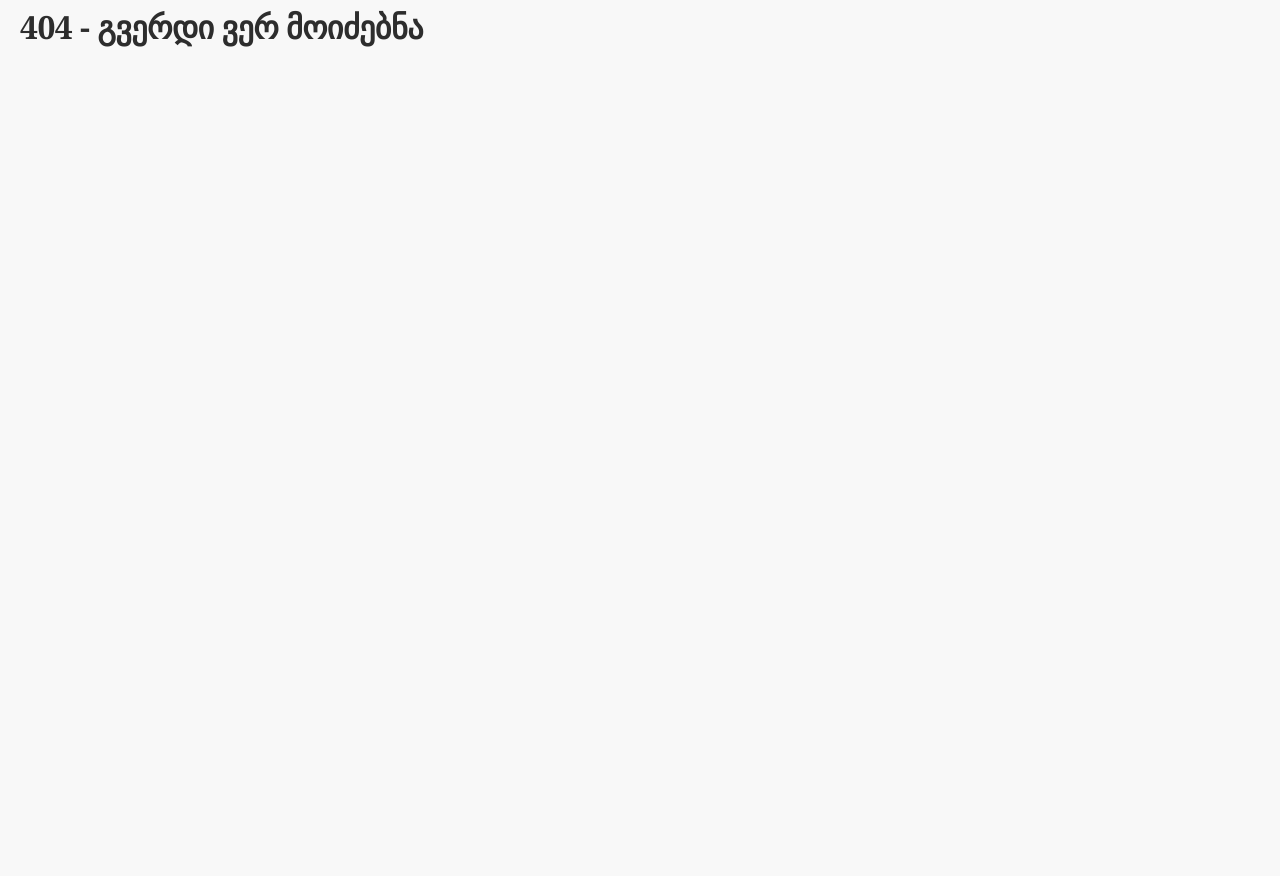
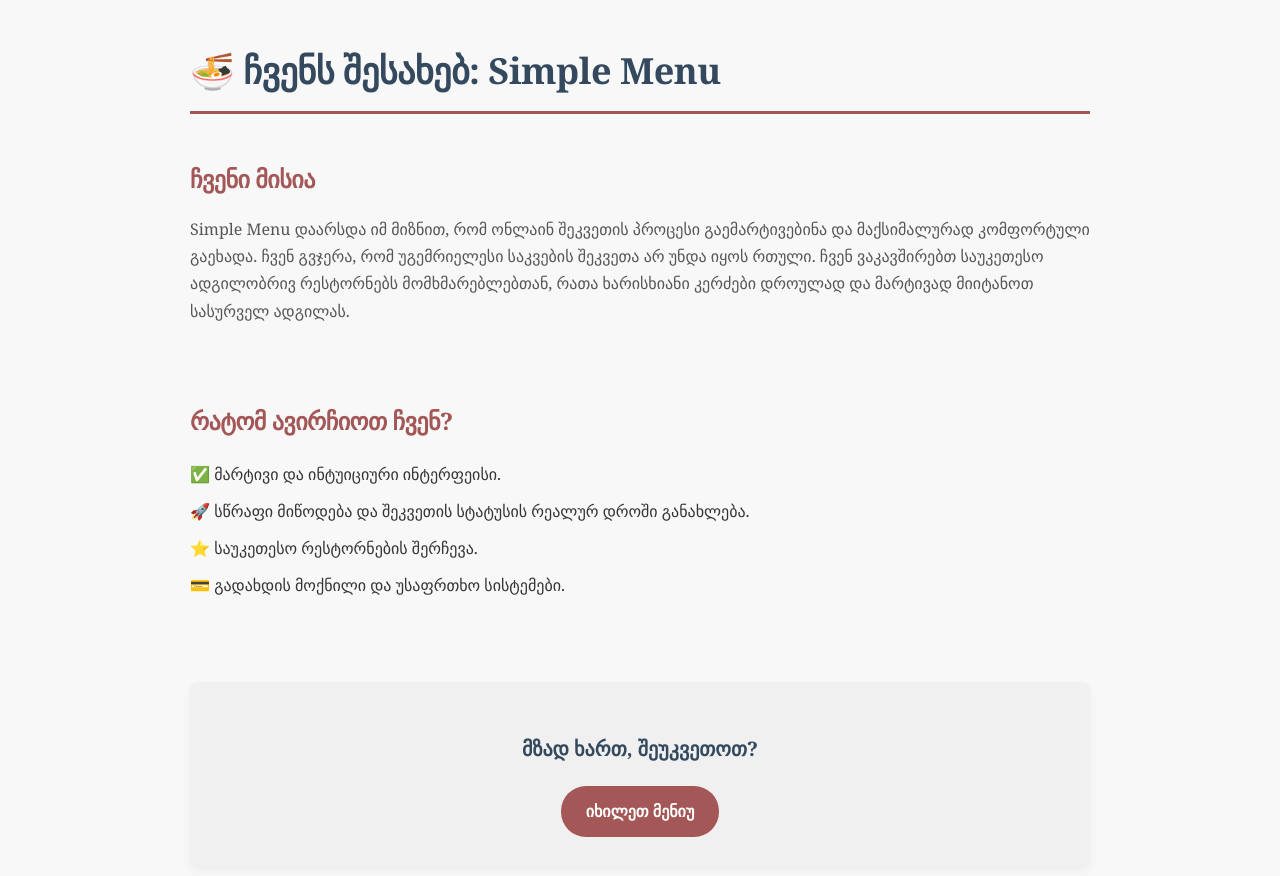
Before and after one commit to analabadze/final, a React (Vite) app in the folder restorani/: page /about in a window 1280 px wide. Before the commit this address had no page. Shown: the top 876 px of the page. Before the commit the page ends 800 px from the top, so only its background shows below. Built offline with nearby package versions, Linux system fonts and the light colour scheme.

Commit message:
davamate  about page

```diff
--- a/restorani/src/App.jsx
+++ b/restorani/src/App.jsx
@@ -1,23 +1,46 @@
-import { BrowserRouter as Router, Routes, Route, Form } from 'react-router-dom';
+import { BrowserRouter as Router, Routes, Route } from 'react-router-dom';
 import { CartProvider } from './context/CartContext';
+
+import Header from './components/common/Header';
+import Footer from './components/common/Footer';
 
 import HomePage from './pages/HomePage';
 import CartPage from './pages/CartPage';
-
+import AboutPage from './pages/AboutPage';
 
 function App() {
   return (
     <Router>
       <CartProvider>
-          <Routes>
-            <Route path="/" element={<HomePage />} />
-            <Route path="/cart" element={<CartPage />} />
-            <Route path="*" element={<h1 className="container">404 - გვერდი ვერ მოიძებნა</h1>} />
-          </Routes>
 
+        <div style={appContainerStyle}>
+
+
+
+          <main style={mainContentStyle}>
+            <Routes>
+              <Route path="/" element={<HomePage />} />
+              <Route path="/cart" element={<CartPage />} />
+              <Route path="/about" element={<AboutPage />} />
+              <Route path="*" element={<h1 className="container">404 - გვერდი ვერ მოიძებნა</h1>} />
+            </Routes>
+          </main>
+
+
+        </div>
       </CartProvider>
     </Router>
   );
 }
 
+const appContainerStyle = {
+    display: 'flex',
+    flexDirection: 'column',
+    minHeight: '100vh',
+};
+
+const mainContentStyle = {
+    flexGrow: 1,
+};
+
 export default App;
--- a/restorani/src/components/common/Footer.jsx
+++ b/restorani/src/components/common/Footer.jsx
@@ -6,24 +6,23 @@ const Footer = () => {
     <footer style={footerStyle}>
       <div className="container" style={footerContainerStyle}>
 
-
         <div style={navSectionStyle}>
           <p style={sectionTitleStyle}>ნავიგაცია</p>
           <ul style={ulStyle}>
+
+            <li style={liStyle}><Link to="/about" style={footerLinkStyle}>ჩვენს შესახებ</Link></li>
             <li style={liStyle}><Link to="/" style={footerLinkStyle}>მენიუ</Link></li>
-            <li style={liStyle}><Link to="/about" style={footerLinkStyle}>ჩვენს შესახებ</Link></li>
             <li style={liStyle}><Link to="/contact" style={footerLinkStyle}>კონტაქტი</Link></li>
 
           </ul>
         </div>
 
-
         <div style={contactSectionStyle}>
           <p style={sectionTitleStyle}>დაგვიკავშირდით</p>
           <ul style={ulStyle}>
             <li style={liStyle}>📞 (555) 123-456</li>
-            <li style={liStyle}>📧   ana.labadze435@tsu.cve.edu.ge </li>
-            <li style={liStyle}>📍kutaisi. nikea street 17.</li>
+            <li style={liStyle}>📧ana.labadze435@tsu.edu.cve.ge</li>
+            <li style={liStyle}>📍kutaisi. nikea street</li>
           </ul>
         </div>
 
@@ -54,8 +53,6 @@ const Footer = () => {
     </footer>
   );
 };
-
-
 
 const footerStyle = {
     backgroundColor: 'var(--footer-bg, #f8f8f8)',
@@ -97,7 +94,6 @@ const footerLinkStyle = {
     textDecoration: 'none',
     color: 'var(--text-color-light, #555)',
     transition: 'color 0.2s ease',
-
 };
 
 const navSectionStyle = {
@@ -133,12 +129,9 @@ const socialLinkStyle = {
     color: 'var(--text-color-light, #555)',
     fontSize: '20px',
     transition: 'transform 0.2s ease',
-
 };
 
-const socialIconStyle = {
-
-};
+const socialIconStyle = {};
 
 const copyrightStyle = {
     backgroundColor: 'var(--copyright-bg, #e0e0e0)',
--- /dev/null
+++ b/restorani/src/pages/AboutPage.jsx
@@ -0,0 +1,113 @@
+import React from 'react';
+
+const AboutPage = () => {
+  return (
+    <div className="container" style={pageStyle}>
+
+      <h1 style={headingStyle}>🍜 ჩვენს შესახებ: Simple Menu</h1>
+
+      <section style={sectionStyle}>
+        <h2 style={subHeadingStyle}>ჩვენი მისია</h2>
+        <p style={paragraphStyle}>
+          Simple Menu დაარსდა იმ მიზნით, რომ ონლაინ შეკვეთის პროცესი გაემარტივებინა და მაქსიმალურად კომფორტული გაეხადა.
+          ჩვენ გვჯერა, რომ უგემრიელესი საკვების შეკვეთა არ უნდა იყოს რთული. ჩვენ ვაკავშირებთ საუკეთესო ადგილობრივ რესტორნებს მომხმარებლებთან,
+          რათა ხარისხიანი კერძები დროულად და მარტივად მიიტანოთ სასურველ ადგილას.
+        </p>
+      </section>
+
+      <section style={sectionStyle}>
+        <h2 style={subHeadingStyle}>რატომ ავირჩიოთ ჩვენ?</h2>
+        <ul style={ulStyle}>
+          <li style={liStyle}>✅ მარტივი და ინტუიციური ინტერფეისი.</li>
+          <li style={liStyle}>🚀 სწრაფი მიწოდება და შეკვეთის სტატუსის რეალურ დროში განახლება.</li>
+          <li style={liStyle}>⭐️ საუკეთესო რესტორნების შერჩევა.</li>
+          <li style={liStyle}>💳 გადახდის მოქნილი და უსაფრთხო სისტემები.</li>
+        </ul>
+      </section>
+
+      <div style={ctaBoxStyle}>
+          <p style={ctaTextStyle}>მზად ხართ, შეუკვეთოთ?</p>
+          <a href="/" style={ctaButtonStyle}>
+            იხილეთ მენიუ
+          </a>
+      </div>
+
+    </div>
+  );
+};
+
+// --- სტილები (Styles) ---
+
+const pageStyle = {
+    padding: '40px 0',
+    maxWidth: '900px', // ცენტრალური კონტენტის შეზღუდვა
+    margin: '0 auto',
+};
+
+const headingStyle = {
+    fontSize: '36px',
+    color: 'var(--primary-color-dark, #34495e)',
+    marginBottom: '30px',
+    borderBottom: '3px solid var(--primary-color, #e74c3c)',
+    paddingBottom: '10px',
+};
+
+const sectionStyle = {
+    marginBottom: '30px',
+    padding: '15px 0',
+};
+
+const subHeadingStyle = {
+    fontSize: '24px',
+    color: 'var(--primary-color, #e74c3c)',
+    marginBottom: '15px',
+};
+
+const paragraphStyle = {
+    fontSize: '16px',
+    lineHeight: '1.7',
+    color: 'var(--text-color, #555)',
+};
+
+const ulStyle = {
+    listStyle: 'none',
+    padding: '0',
+};
+
+const liStyle = {
+    fontSize: '16px',
+    lineHeight: '2.0',
+    color: 'var(--text-color, #333)',
+    marginBottom: '5px',
+    fontWeight: '500',
+};
+
+const ctaBoxStyle = {
+    marginTop: '50px',
+    padding: '30px',
+    backgroundColor: 'var(--cta-bg, #f0f0f0)',
+    borderRadius: '8px',
+    textAlign: 'center',
+    boxShadow: '0 4px 8px rgba(0, 0, 0, 0.05)',
+};
+
+const ctaTextStyle = {
+    fontSize: '20px',
+    color: 'var(--primary-color-dark, #34495e)',
+    marginBottom: '20px',
+    fontWeight: '700',
+};
+
+const ctaButtonStyle = {
+    backgroundColor: 'var(--primary-color, #e74c3c)',
+    color: '#fff',
+    padding: '12px 25px',
+    fontSize: '16px',
+    fontWeight: 'bold',
+    borderRadius: '25px',
+    textDecoration: 'none',
+    transition: 'background-color 0.2s ease',
+    display: 'inline-block',
+};
+
+export default AboutPage;
```
